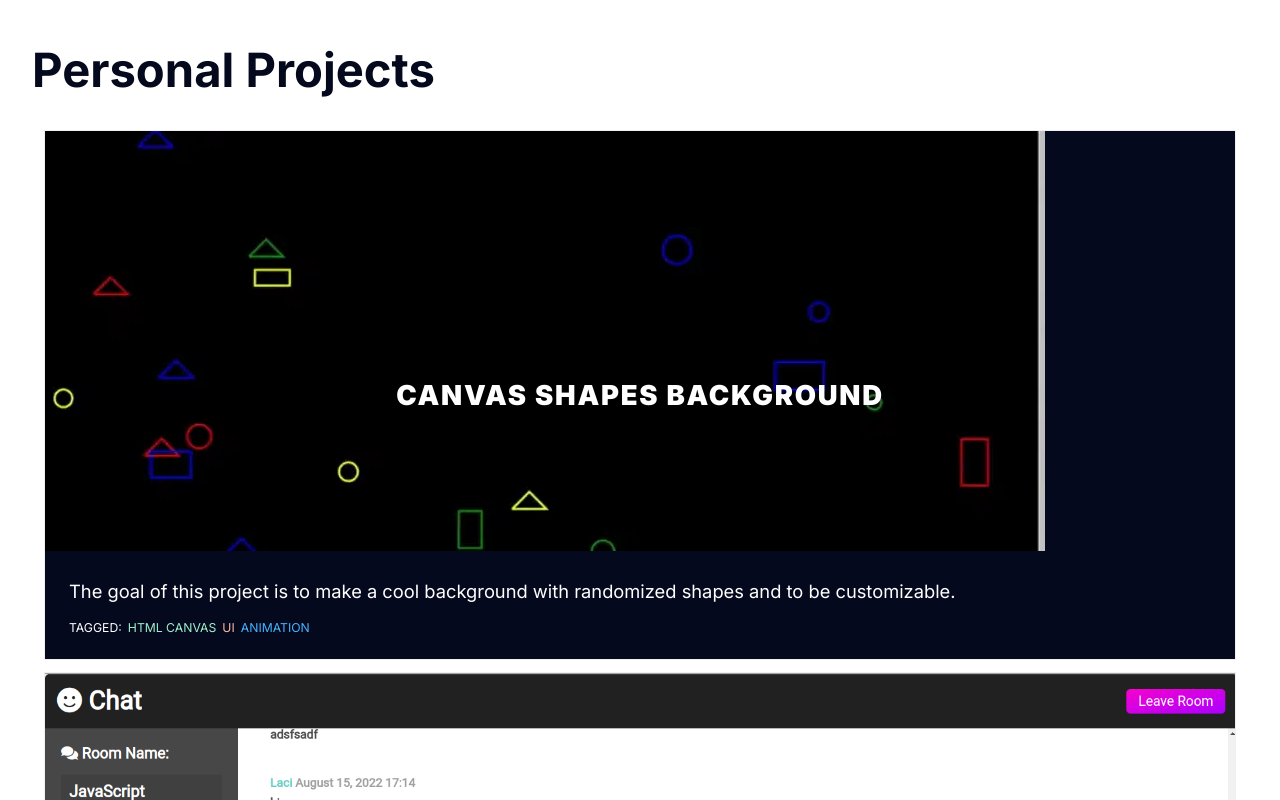
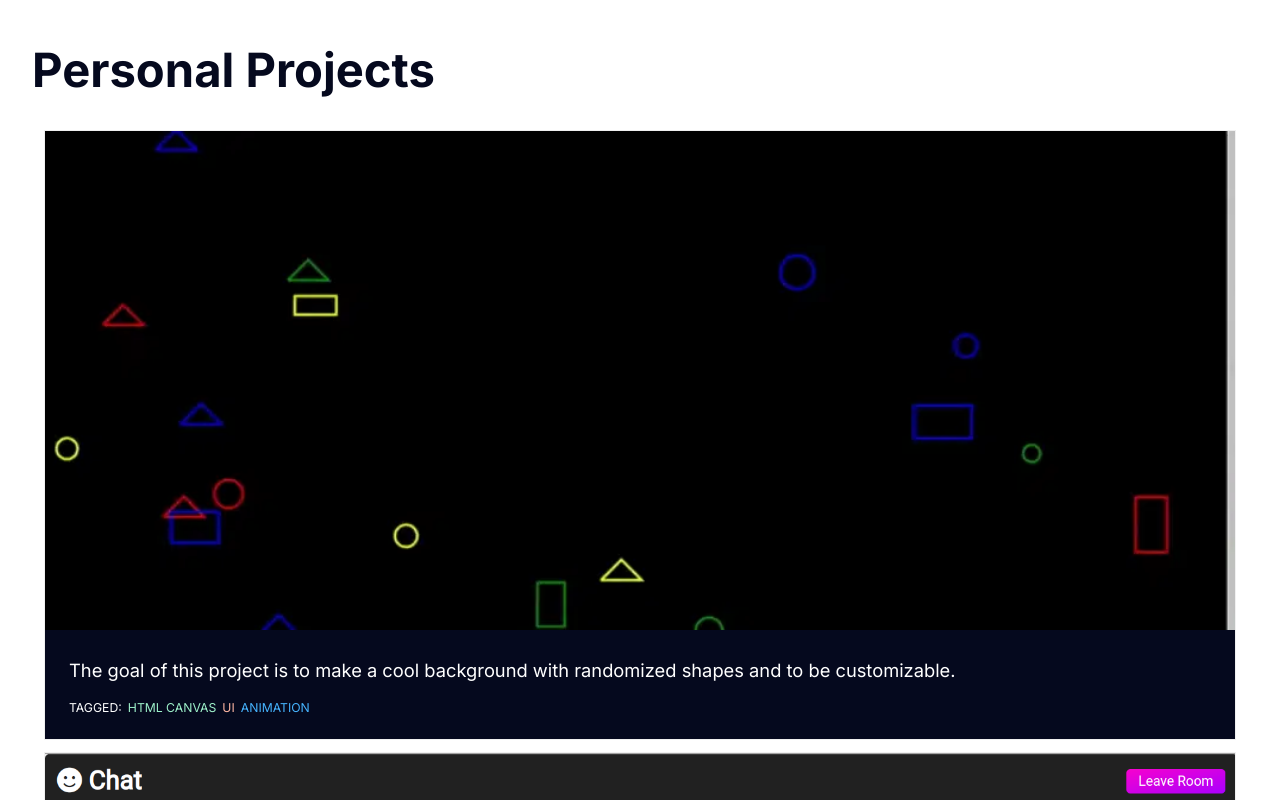
Before and after one commit to MaurerKrisztian/my-portfolio-astro, an Astro site: page / in a window 1280 px wide. Shown: the part 8760-9560 px from the top of the page. Built offline with nearby package versions, Linux system fonts and the light colour scheme; Astro itself is replaced by a stand-in of ours.

Commit message:
fix projects image

```diff
--- a/src/components/PortfolioPreview/index.jsx
+++ b/src/components/PortfolioPreview/index.jsx
@@ -5,8 +5,8 @@ function PortfolioPreview({ project }) {
 	const { frontmatter } = project;
 	return (
 		<div className={Styles.card}>
-			<img src={frontmatter.img} alt="Maurer Krisztián" />
-				<h1 className={Styles.title}>{frontmatter.title}</h1>
+			<img className={Styles.img} src={frontmatter.img} alt="Maurer Krisztián" />
+				{/*<h1 className={Styles.title}>{frontmatter.title}</h1>*/}
 			<div className="pa3">
 				<p className={`${Styles.desc} mt0 mb2`}>{frontmatter.description}</p>
 				<div className={Styles.tags}>
--- a/src/components/PortfolioPreview/styles.module.scss
+++ b/src/components/PortfolioPreview/styles.module.scss
@@ -1,3 +1,7 @@
+.img {
+	width: 100%
+}
+
 .card {
 	position: relative;
 	color: var(--t-bg);
```
